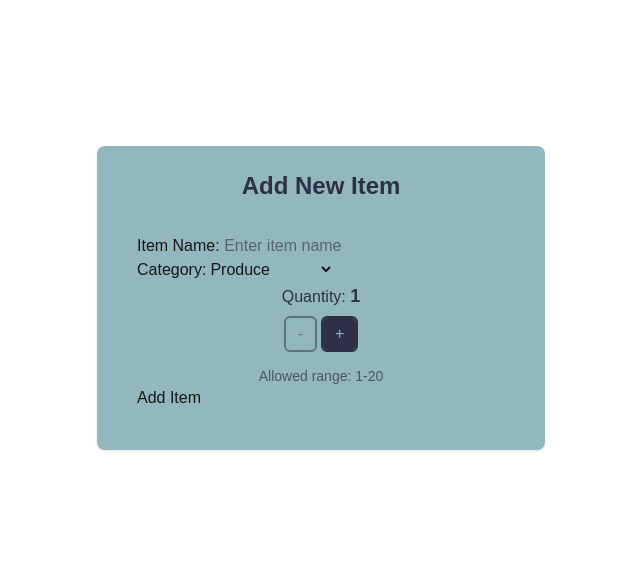
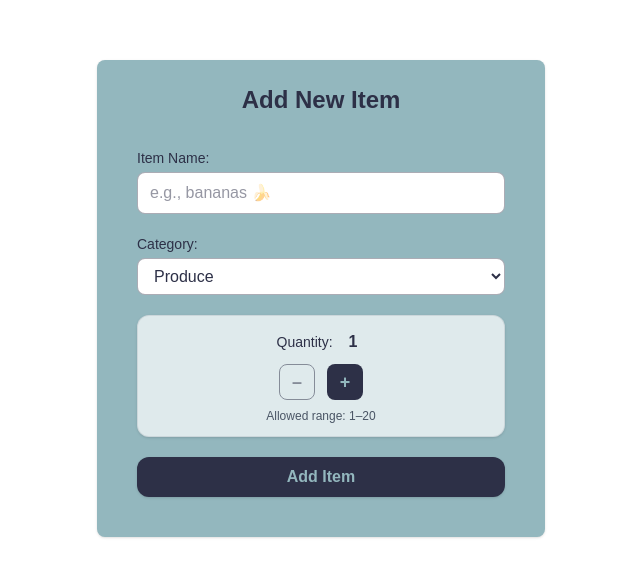
Before and after one commit to isayabs/cprg306-assignments, a Next.js app: page /week-5 in a window 1280 px wide. Shown: the part 102-678 px from the top of the page, without its empty margins (319-959 px from the left). Built offline with nearby package versions, Linux system fonts and the light colour scheme.

Commit message:
Added Styling

```diff
--- a/app/week-5/new-item.js
+++ b/app/week-5/new-item.js
@@ -35,9 +35,14 @@ export default function NewItem() {
 
     return (
         <section className="p-4">
-            <form onSubmit={submitHandler}>
-                    <div>
-                        <label>
+            <form
+                onSubmit = {submitHandler}
+                className = "mx-auto flex w-full max-w-sm flex-col gap-5"
+            >
+
+                {/* Name */}
+                <div className = "flex flex-col">
+                    <label className = "mb-1 text-sm font-medium text-[#2D3047] dark:text-[#93B7BE]">
                         Item Name:
                     </label>
                     <input
@@ -45,17 +50,20 @@ export default function NewItem() {
                         value = {name}
                         onChange = {(e) => setName(e.target.value)}
                         required
-                            placeholder = " Enter item name"
+                        placeholder = "e.g., bananas 🍌"
+                        className = "rounded-lg border border-[#2D3047]/40 bg-white px-3 py-2 text-[#2D3047] outline-none ring-0 transition focus:border-[#93B7BE] focus:ring-2 focus:ring-[#93B7BE] dark:border-[#93B7BE]/40 dark:bg-[#2D3047] dark:text-[#93B7BE] dark:focus:border-[#93B7BE]"
                     />
                 </div>
 
-                    <div>
-                        <label>
+                {/* Category */}
+                <div className = "flex flex-col">
+                    <label className="mb-1 text-sm font-medium text-[#2D3047] dark:text-[#93B7BE]">
                         Category:
                     </label>
                     <select
                         value = {category}
                         onChange = {(e) => setCategory(e.target.value)}
+                        className = "rounded-lg border border-[#2D3047]/40 bg-white px-3 py-2 text-[#2D3047] outline-none transition focus:border-[#93B7BE] focus:ring-2 focus:ring-[#93B7BE] dark:border-[#93B7BE]/40 dark:bg-[#2D3047] dark:text-[#93B7BE]"
                     >
                         <option value = "produce">Produce</option>
                         <option value = "dairy">Dairy</option>
@@ -71,42 +79,50 @@ export default function NewItem() {
                     </select>
                 </div>
 
-                    <div className="flex flex-col items-center gap-2 mb-2">
-
-                        <p>
-                            <span className="font-medium text-[#2D3047] dark:text-[#93B7BE]">
+                {/* Quantity */}
+                <div className="rounded-xl border border-[#2D3047]/10 bg-white/70 p-3 text-center shadow-sm
+                                dark:border-[#93B7BE]/10 dark:bg-[#2D3047]/60">
+                    <p className="mb-2 text-sm text-[#2D3047] dark:text-[#93B7BE]">
                     Quantity:
-                            </span>{" "}
-                            <span className="text-lg font-semibold text-[#2D3047] dark:text-[#93B7BE]">
+                    <span className="ml-2 inline-block rounded-full px-2 py-0.5 text-base font-semibold
+                                    text-[#2D3047] dark:text-[#93B7BE]">
                         {quantity}
                     </span>
                     </p>
 
-                        <div className="flex gap-2">
+                    <div className="flex items-center justify-center gap-3">
                     <button
-                                onClick = {decrement}
-                                disabled = {quantity === 1}
-                                className="px-3 py-1 rounded  text-[#2D3047] dark:text-[#93B7BE] disabled:opacity-50 outline outline-2 outline-[#2D3047] dark:outline dark:outline-2 dark:outline-[#93B7BE]"
+                        type="button"
+                        onClick={decrement}
+                        disabled={quantity === 1}
+                        className="h-9 w-9 rounded-lg border border-[#2D3047] text-lg font-bold text-[#2D3047]
+                                transition hover:bg-[#2D3047]/5 disabled:cursor-not-allowed disabled:opacity-50
+                                dark:border-[#93B7BE] dark:text-[#93B7BE] dark:hover:bg-[#93B7BE]/10"
                     >
-                                -
+                        –
                     </button>
 
                     <button
-                                onClick = {increment}
-                                disabled = {quantity === 20}
-                                className="px-3 py-1 rounded bg-[#2D3047] dark:bg-[#93B7BE] text-[#93B7BE] dark:text-[#2D3047] disabled:opacity-50 outline outline-2 outline-[#2D3047] dark:outline dark:outline-2 dark:outline-[#93B7BE]"
+                        type="button"
+                        onClick={increment}
+                        disabled={quantity === 20}
+                        className="h-9 w-9 rounded-lg bg-[#2D3047] text-lg font-bold text-[#93B7BE]
+                                transition hover:opacity-90 disabled:cursor-not-allowed disabled:opacity-50
+                                dark:bg-[#93B7BE] dark:text-[#2D3047]"
                     >
                         +
                     </button>
                     </div>
+
+                    <p className="mt-2 text-xs text-gray-600 dark:text-gray-400">Allowed range: 1–20</p>
                 </div>
 
-                    <p className="mt-4 text-sm text-gray-600 dark:text-gray-400 text-center">
-                        Allowed range: 1-20
-                    </p>
-
+                {/* Submit */}
                 <button
-                        type = "submit"
+                    type="submit"
+                    className="inline-flex items-center justify-center rounded-xl bg-[#2D3047] px-4 py-2
+                            font-semibold text-[#93B7BE] shadow transition hover:opacity-90
+                            dark:bg-[#93B7BE] dark:text-[#2D3047]"
                 >
                     Add Item
                 </button>
```
Lines whose indentation alone changed are shown as unchanged.
